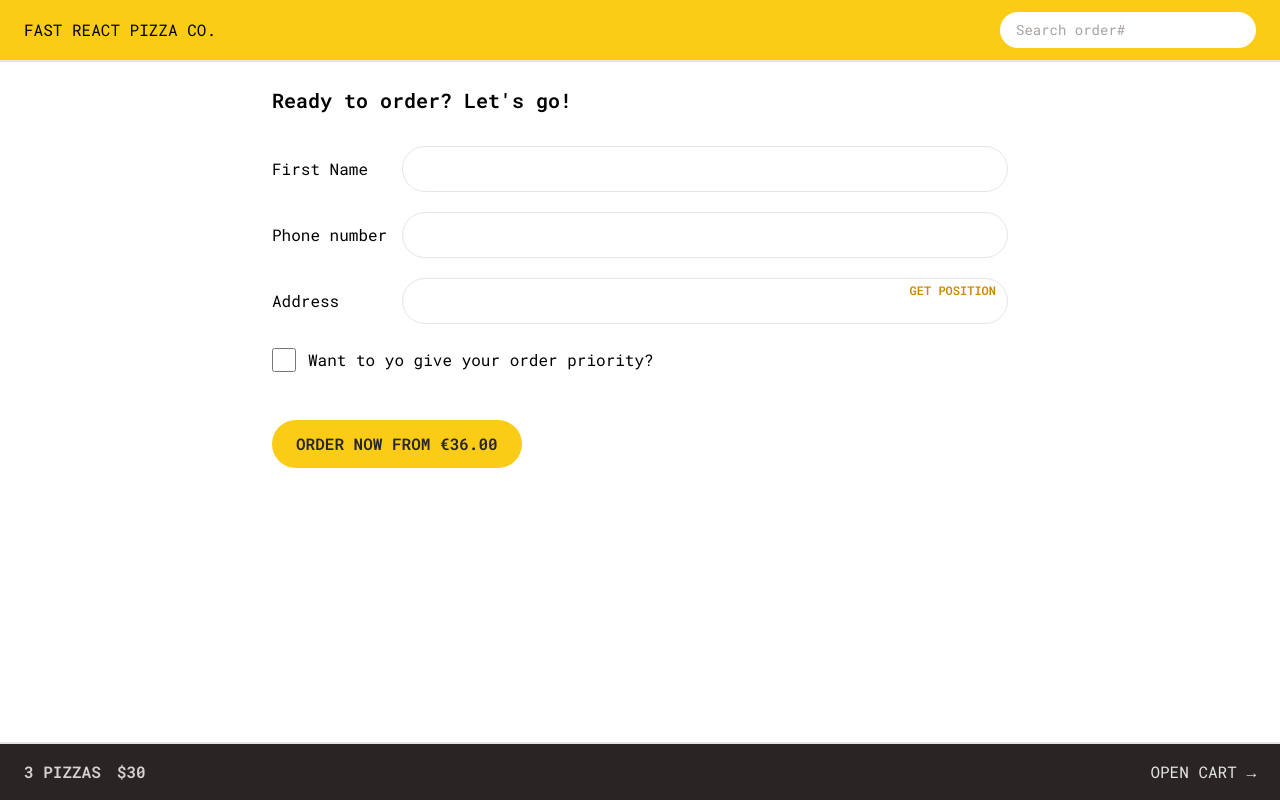
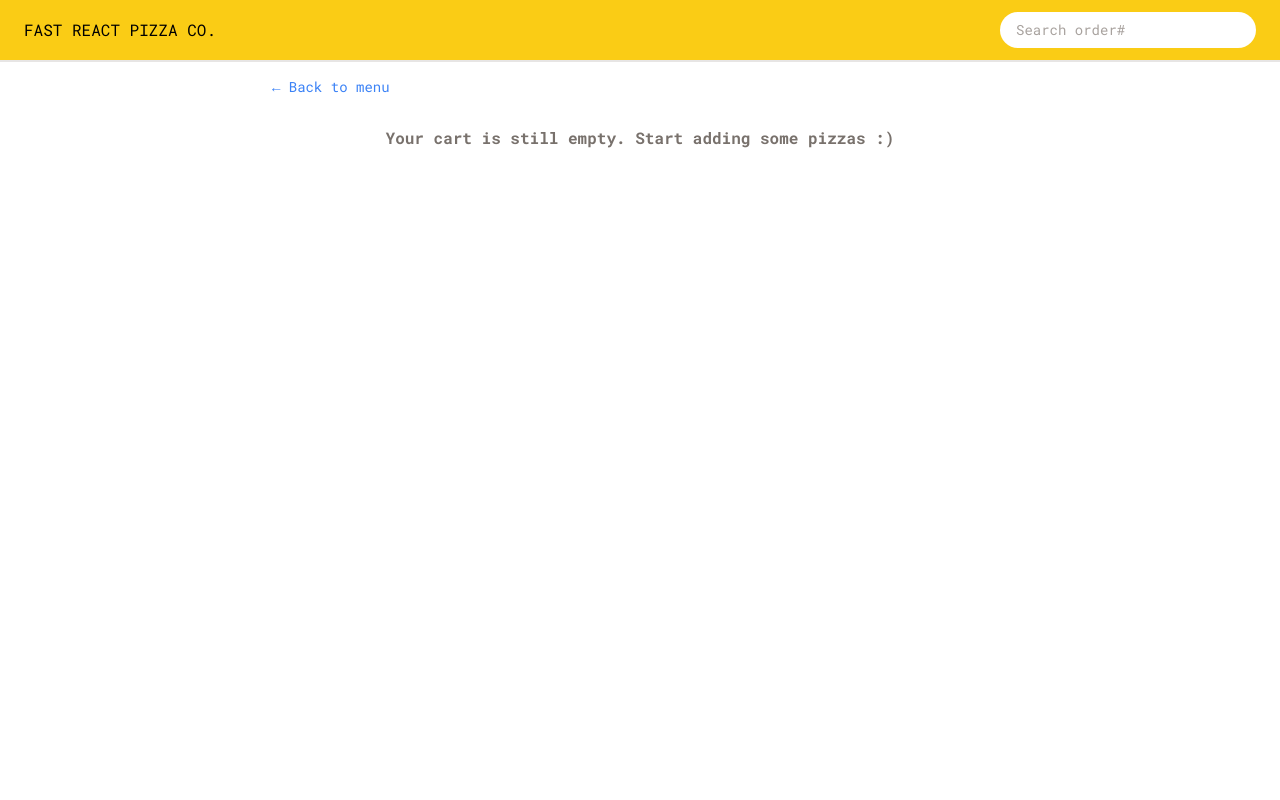
Before and after one commit to merk48/React-Projects--FastReactPizza, a React (Vite) app: page /order/new in a window 1280 px wide. Built offline with nearby package versions, Linux system fonts and the light colour scheme.

Commit message:
feat: handle address and position and forma order object to be created

```diff
--- a/src/features/cart/context/cartSlice.js
+++ b/src/features/cart/context/cartSlice.js
@@ -2,13 +2,13 @@ import { createSlice } from "@reduxjs/toolkit";
 
 const initialState = {
   cart: [
-    {
-      pizzaId: 22,
-      quantity: 3,
-      name: "Mery Mery pizza",
-      unitPrice: 10,
-      totalPrice: 30,
-    },
+    // {
+    //   pizzaId: 22,
+    //   quantity: 3,
+    //   name: "Mery Mery pizza",
+    //   unitPrice: 10,
+    //   totalPrice: 30,
+    // },
   ],
 };
 
--- a/src/features/user/context/userSlice.js
+++ b/src/features/user/context/userSlice.js
@@ -43,18 +43,18 @@ const userSlice = createSlice({
   },
   extraReducers: (builder) =>
     builder
-      .addCase(
-        fetchAddress.pending,
-        (state, action) => (state.status = "loading"),
-      )
+      .addCase(fetchAddress.pending, (state) => {
+        state.status = "loading";
+      })
       .addCase(fetchAddress.fulfilled, (state, action) => {
         state.status = "idle";
         state.position = action.payload.position;
         state.address = action.payload.address;
       })
-      .addCase(fetchAddress.rejected, (state, action) => {
+      .addCase(fetchAddress.rejected, (state) => {
         state.status = "error";
-        state.error = action.error.message;
+        state.error =
+          "There was a problem geting your address, Make sure to fill this field!";
       }),
 });
 
--- a/src/shared/components/FormBox.jsx
+++ b/src/shared/components/FormBox.jsx
@@ -16,9 +16,9 @@ function FormBox({
         )}
         {children}
       </div>
-      {errors && (
-        <span className="ml-auto rounded-md bg-red-100 px-1 text-xs font-semibold text-red-700 sm:text-sm">
-          {errors?.[name] && `${errors[name]} &uarr;`}
+      {errors?.[name] && (
+        <span className="ml-auto rounded-md bg-red-100 px-1 py-1 text-xs font-semibold text-red-700 sm:text-sm">
+          {`${errors[name]} ↑`}
         </span>
       )}
     </div>
--- a/src/shared/components/FormInput.jsx
+++ b/src/shared/components/FormInput.jsx
@@ -1,14 +1,52 @@
+// function FormInput({
+//   name = null,
+//   type = "text",
+//   placeholder = "",
+//   required = true,
+//   disabled = false,
+//   value = undefined,
+//   defaultValue = undefined,
+//   onChange,
+//   className = "",
+// }) {
+//    const inputProps = value !== undefined
+//       ? { value, onChange: /* … */ }
+//       : { defaultValue };
+
+//   return (
+//     <input
+//       className={`w-full rounded-full border border-stone-200 px-4 py-2 text-sm transition-all duration-300 placeholder:text-stone-400 focus:outline-none focus:ring focus:ring-yellow-400 md:px-6 md:py-3 ${className}`}
+//       type={type}
+//       name={name}
+//       id={name}
+//       placeholder={placeholder}
+//       required={required}
+//       disabled={disabled}
+//       value={value}
+//       defaultValue={defaultValue}
+//       onChange={onChange}
+//     />
+//   );
+// }
+// export default FormInput;
+
 function FormInput({
   name = null,
   type = "text",
   placeholder = "",
   required = true,
   disabled = false,
-  value = null,
-  defaultValue = null,
+  value, // undefined unless parent passes it
+  defaultValue, // undefined unless parent passes it
   onChange,
   className = "",
 }) {
+  // Decide which props to apply
+  const inputProps =
+    value !== undefined
+      ? { value, onChange } // controlled
+      : { defaultValue }; // uncontrolled
+
   return (
     <input
       className={`w-full rounded-full border border-stone-200 px-4 py-2 text-sm transition-all duration-300 placeholder:text-stone-400 focus:outline-none focus:ring focus:ring-yellow-400 md:px-6 md:py-3 ${className}`}
@@ -18,10 +56,9 @@ function FormInput({
       placeholder={placeholder}
       required={required}
       disabled={disabled}
-      value={value}
-      defaultValue={defaultValue}
-      onChange={onChange}
+      {...inputProps} // spread only the correct props
     />
   );
 }
+
 export default FormInput;
```
